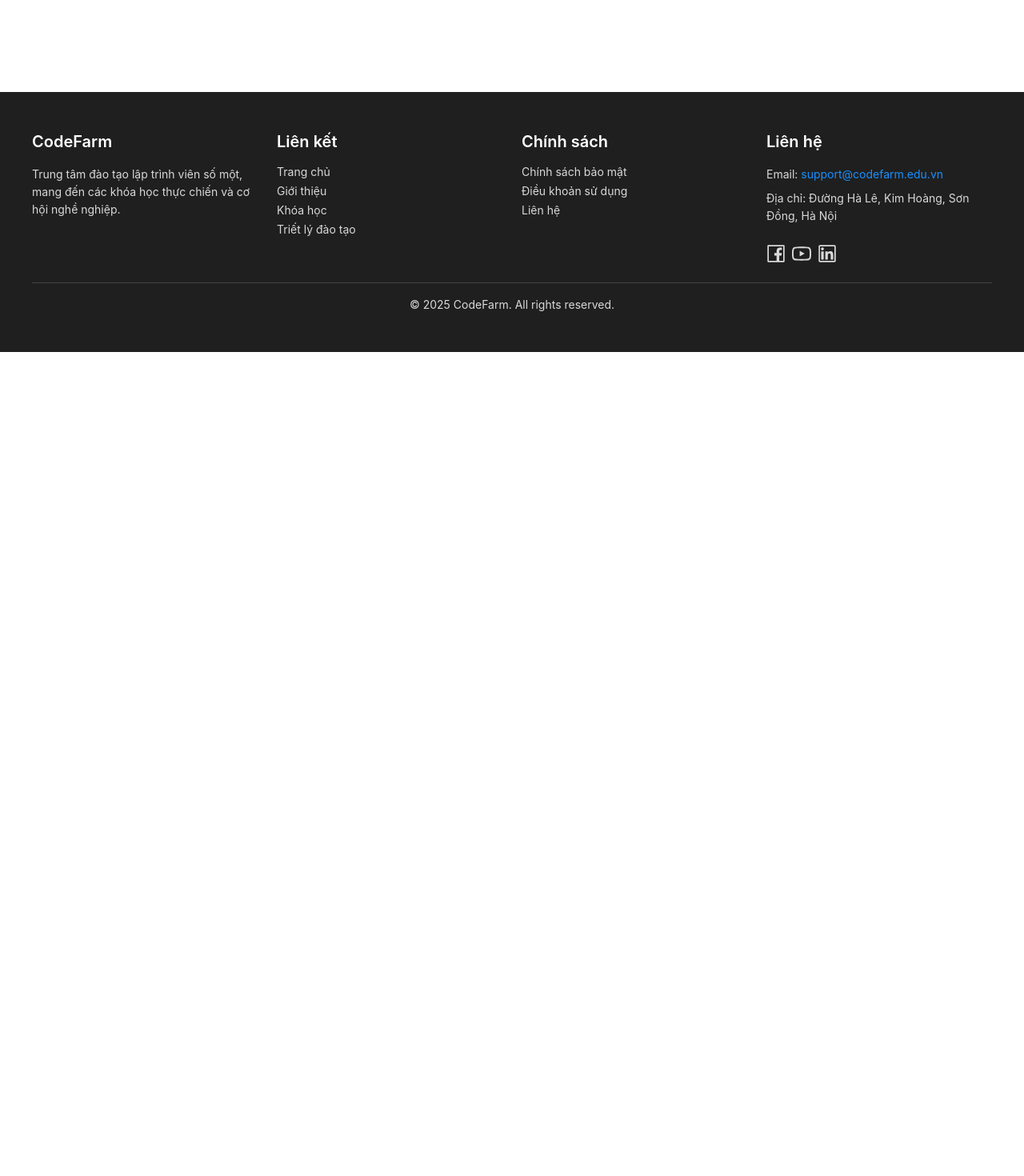
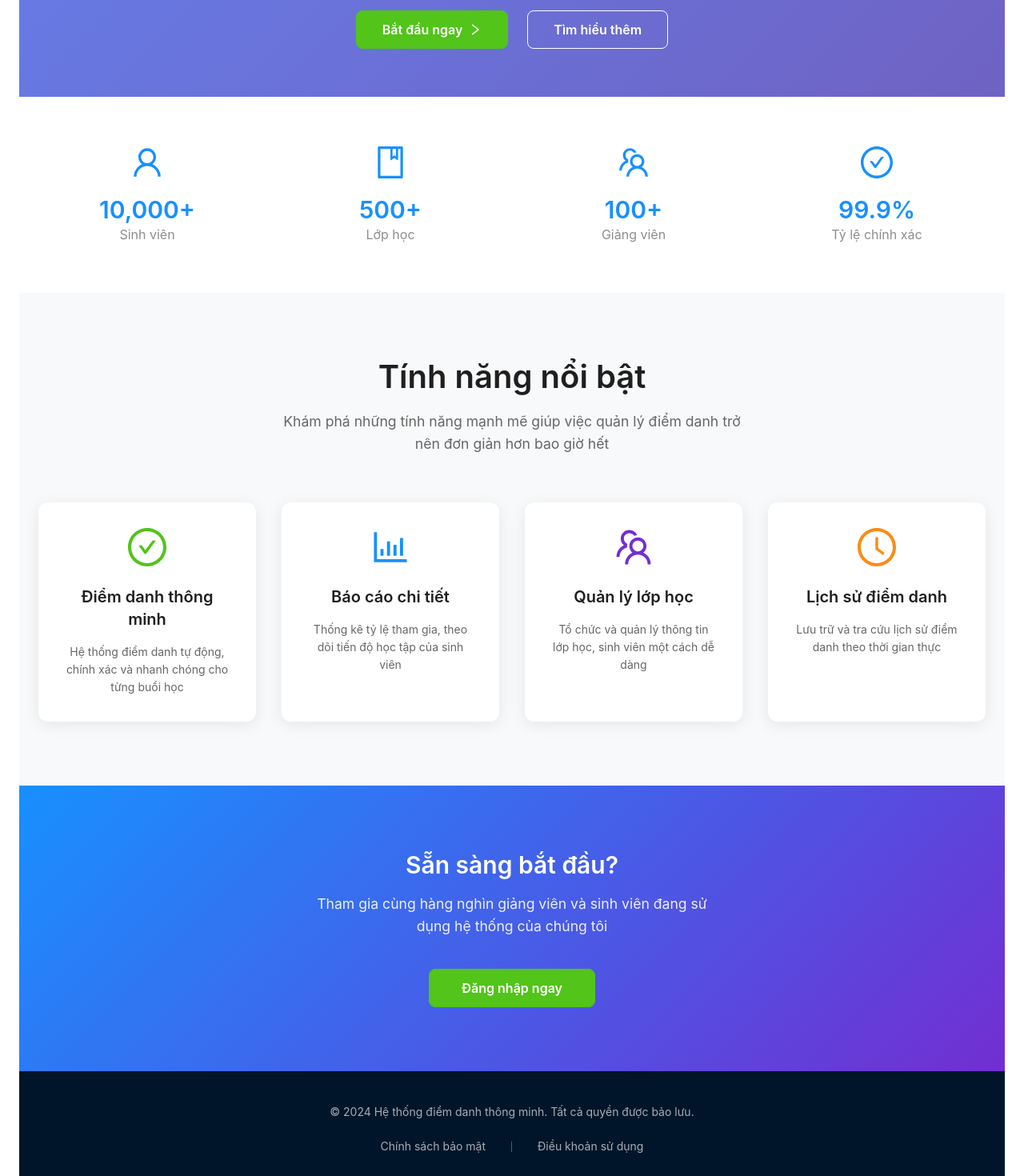
Before and after one commit to DuongIT2k3/PROJECT_ATTENDANCE_FE, a React (Vite) app: page / in a window 1280 px wide. Shown: the part 360-1830 px from the top of the page at 80% size. Before the commit the page ends 800 px from the top, so only its background shows below. Built offline with nearby package versions, Linux system fonts and the light colour scheme.

Commit message:
feat layout homepage

```diff
--- a/src/common/pages/common/HomePage.tsx
+++ b/src/common/pages/common/HomePage.tsx
@@ -1,11 +1,224 @@
-import React from 'react'
+import React from 'react';
+import { Button, Card, Col, Row, Typography, Space, Divider } from 'antd';
+import {
+  CheckCircleOutlined,
+  ClockCircleOutlined,
+  UserOutlined,
+  BarChartOutlined,
+  BookOutlined,
+  TeamOutlined,
+  RightOutlined,
+} from '@ant-design/icons';
+import { useNavigate } from 'react-router-dom';
 
-type Props = {}
+const { Title, Paragraph, Text } = Typography;
 
-const HomePage = (props: Props) => {
+const HomePage = () => {
+  const navigate = useNavigate();
+
+  const features = [
+    {
+      icon: <CheckCircleOutlined style={{ fontSize: 48, color: '#52c41a' }} />,
+      title: 'Điểm danh thông minh',
+      description: 'Hệ thống điểm danh tự động, chính xác và nhanh chóng cho từng buổi học',
+    },
+    {
+      icon: <BarChartOutlined style={{ fontSize: 48, color: '#1890ff' }} />,
+      title: 'Báo cáo chi tiết',
+      description: 'Thống kê tỷ lệ tham gia, theo dõi tiến độ học tập của sinh viên',
+    },
+    {
+      icon: <TeamOutlined style={{ fontSize: 48, color: '#722ed1' }} />,
+      title: 'Quản lý lớp học',
+      description: 'Tổ chức và quản lý thông tin lớp học, sinh viên một cách dễ dàng',
+    },
+    {
+      icon: <ClockCircleOutlined style={{ fontSize: 48, color: '#fa8c16' }} />,
+      title: 'Lịch sử điểm danh',
+      description: 'Lưu trữ và tra cứu lịch sử điểm danh theo thời gian thực',
+    },
+  ];
+
+  const stats = [
+    { title: 'Sinh viên', value: '10,000+', icon: <UserOutlined /> },
+    { title: 'Lớp học', value: '500+', icon: <BookOutlined /> },
+    { title: 'Giảng viên', value: '100+', icon: <TeamOutlined /> },
+    { title: 'Tỷ lệ chính xác', value: '99.9%', icon: <CheckCircleOutlined /> },
+  ];
+
   return (
-    <div>HomePage</div>
-  )
-}
+    <div style={{ minHeight: '100vh', background: 'linear-gradient(135deg, #667eea 0%, #764ba2 100%)' }}>
+      {/* Hero Section */}
+      <div style={{
+        padding: '80px 24px 60px',
+        textAlign: 'center',
+        color: 'white'
+      }}>
+        <Title level={1} style={{ color: 'white', fontSize: '3.5rem', marginBottom: 24 }}>
+          Hệ thống điểm danh thông minh
+        </Title>
+        <Paragraph style={{
+          color: 'rgba(255,255,255,0.9)',
+          fontSize: '1.2rem',
+          maxWidth: 600,
+          margin: '0 auto 40px'
+        }}>
+          Giải pháp quản lý điểm danh hiện đại, giúp giảng viên và sinh viên theo dõi
+          tình hình học tập một cách dễ dàng và chính xác
+        </Paragraph>
+        <Space size="large">
+          <Button
+            type="primary"
+            size="large"
+            style={{
+              height: 48,
+              padding: '0 32px',
+              background: '#52c41a',
+              borderColor: '#52c41a',
+              fontWeight: 600
+            }}
+            onClick={() => navigate('/login')}
+          >
+            Bắt đầu ngay <RightOutlined />
+          </Button>
+          <Button
+            size="large"
+            ghost
+            style={{
+              height: 48,
+              padding: '0 32px',
+              fontWeight: 600,
+              borderColor: 'white',
+              color: 'white'
+            }}
+          >
+            Tìm hiểu thêm
+          </Button>
+        </Space>
+      </div>
 
-export default HomePage
+      {/* Stats Section */}
+      <div style={{ background: 'white', padding: '60px 24px' }}>
+        <Row gutter={[32, 32]} justify="center">
+          {stats.map((stat, index) => (
+            <Col key={index} xs={12} sm={6}>
+              <div style={{ textAlign: 'center' }}>
+                <div style={{
+                  fontSize: 40,
+                  color: '#1890ff',
+                  marginBottom: 16
+                }}>
+                  {stat.icon}
+                </div>
+                <Title level={2} style={{ margin: 0, color: '#1890ff' }}>
+                  {stat.value}
+                </Title>
+                <Text type="secondary" style={{ fontSize: 16 }}>
+                  {stat.title}
+                </Text>
+              </div>
+            </Col>
+          ))}
+        </Row>
+      </div>
+
+      {/* Features Section */}
+      <div style={{ padding: '80px 24px', background: '#f8f9fa' }}>
+        <div style={{ maxWidth: 1200, margin: '0 auto' }}>
+          <div style={{ textAlign: 'center', marginBottom: 60 }}>
+            <Title level={2} style={{ fontSize: '2.5rem', marginBottom: 16 }}>
+              Tính năng nổi bật
+            </Title>
+            <Paragraph style={{ fontSize: '1.1rem', color: '#666', maxWidth: 600, margin: '0 auto' }}>
+              Khám phá những tính năng mạnh mẽ giúp việc quản lý điểm danh trở nên đơn giản hơn bao giờ hết
+            </Paragraph>
+          </div>
+
+          <Row gutter={[32, 32]}>
+            {features.map((feature, index) => (
+              <Col key={index} xs={24} sm={12} lg={6}>
+                <Card
+                  style={{
+                    height: '100%',
+                    textAlign: 'center',
+                    borderRadius: 12,
+                    border: 'none',
+                    boxShadow: '0 4px 20px rgba(0,0,0,0.08)'
+                  }}
+                  bodyStyle={{ padding: 32 }}
+                >
+                  <div style={{ marginBottom: 24 }}>
+                    {feature.icon}
+                  </div>
+                  <Title level={4} style={{ marginBottom: 16 }}>
+                    {feature.title}
+                  </Title>
+                  <Paragraph style={{ color: '#666', margin: 0 }}>
+                    {feature.description}
+                  </Paragraph>
+                </Card>
+              </Col>
+            ))}
+          </Row>
+        </div>
+      </div>
+
+      {/* CTA Section */}
+      <div style={{
+        background: 'linear-gradient(135deg, #1890ff 0%, #722ed1 100%)',
+        padding: '80px 24px',
+        textAlign: 'center',
+        color: 'white'
+      }}>
+        <Title level={2} style={{ color: 'white', marginBottom: 16 }}>
+          Sẵn sàng bắt đầu?
+        </Title>
+        <Paragraph style={{
+          color: 'rgba(255,255,255,0.9)',
+          fontSize: '1.1rem',
+          marginBottom: 40,
+          maxWidth: 500,
+          margin: '0 auto 40px'
+        }}>
+          Tham gia cùng hàng nghìn giảng viên và sinh viên đang sử dụng hệ thống của chúng tôi
+        </Paragraph>
+        <Button
+          type="primary"
+          size="large"
+          style={{
+            height: 48,
+            padding: '0 40px',
+            background: '#52c41a',
+            borderColor: '#52c41a',
+            fontWeight: 600
+          }}
+          onClick={() => navigate('/login')}
+        >
+          Đăng nhập ngay
+        </Button>
+      </div>
+
+      {/* Footer */}
+      <div style={{
+        background: '#001529',
+        padding: '40px 24px',
+        textAlign: 'center',
+        color: 'rgba(255,255,255,0.65)'
+      }}>
+        <Paragraph style={{ margin: 0, color: 'rgba(255,255,255,0.65)' }}>
+          © 2024 Hệ thống điểm danh thông minh. Tất cả quyền được bảo lưu.
+        </Paragraph>
+        <Space split={<Divider type="vertical" style={{ borderColor: 'rgba(255,255,255,0.3)' }} />} style={{ marginTop: 16 }}>
+          <Button type="link" style={{ color: 'rgba(255,255,255,0.65)' }} onClick={() => navigate('/privacy')}>
+            Chính sách bảo mật
+          </Button>
+          <Button type="link" style={{ color: 'rgba(255,255,255,0.65)' }} onClick={() => navigate('/terms')}>
+            Điều khoản sử dụng
+          </Button>
+        </Space>
+      </div>
+    </div>
+  );
+};
+
+export default HomePage;
```
